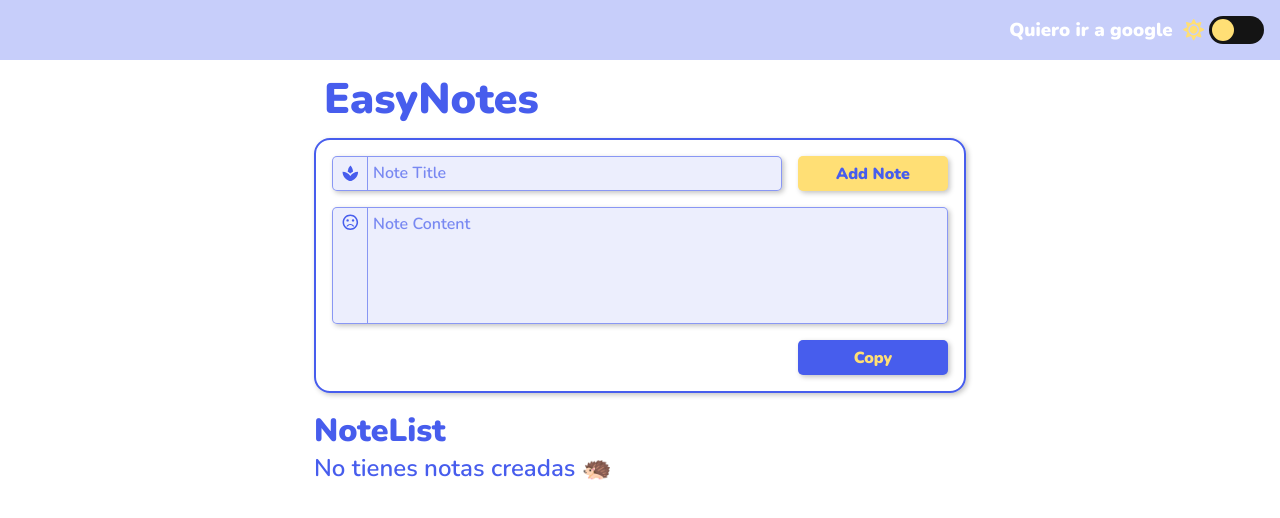
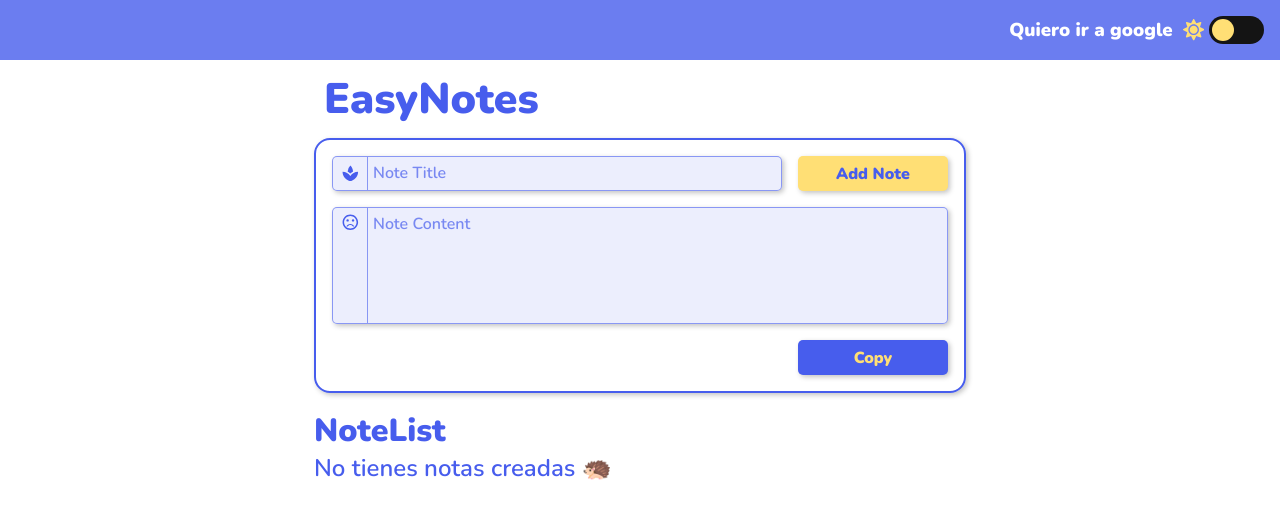
Before and after one commit to Geaglts/EasyNotes, a React app: page / in a window 1280 px wide. Shown: the top 518 px of the page. Built offline with nearby package versions, Linux system fonts and the light colour scheme.

Commit message:
Cambie el color del menu

```diff
--- a/src/containers/Menu.tsx
+++ b/src/containers/Menu.tsx
@@ -11,7 +11,7 @@ function Menu() {
   return (
     <nav
       className="Menu__Container"
-      style={{ backgroundColor: darkTheme ? '#141414' : 'rgba(71, 93, 237,.3)' }}
+      style={{ backgroundColor: darkTheme ? '#141414' : 'rgba(71, 93, 237,.8)' }}
     >
       <ul className="Menu">
         <li className="Menu__Item">
```
